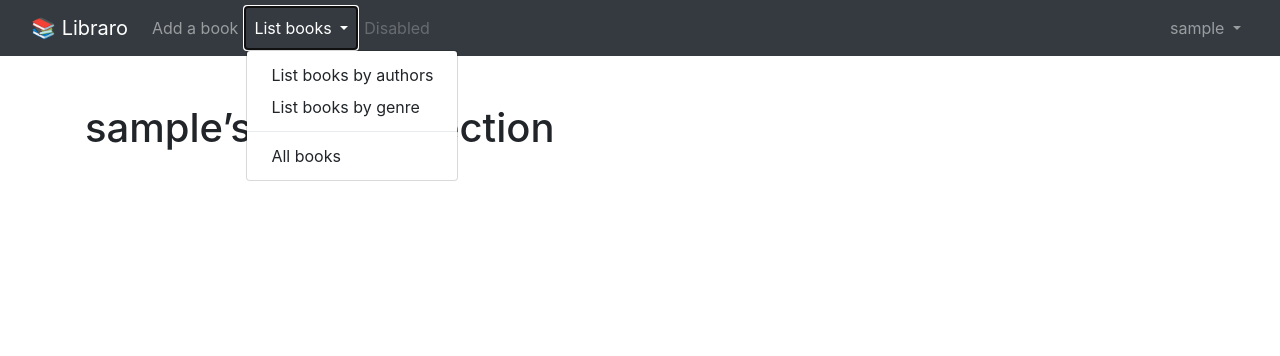
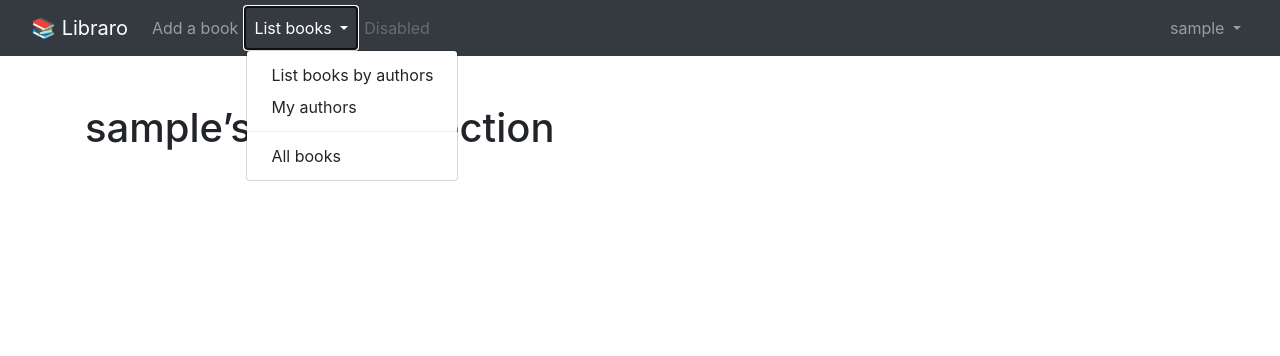
Before and after one commit to philippe-lemaire/libraro, a Flask app: page /my_books in a window 1280 px wide, after a click on "List books". Shown: the top 356 px of the page. Run offline with Flask 2, Linux system fonts and the light colour scheme; the visitor is signed in with stand-in values (Sample User, id 1); data comes from the database, SQL or seed files in the repository; both versions use the stored data as it was after the commit; data that the repository does not hold is empty; some libraries are stand-ins or nearby versions.

Commit message:
view_by_authors working.

```diff
--- a/app/main/views.py
+++ b/app/main/views.py
@@ -1,11 +1,9 @@
-from datetime import datetime, date
-from operator import methodcaller
+from datetime import datetime
 from isbnlib import meta
-from flask import render_template, session, redirect, url_for, flash, request, abort
+from flask import render_template, redirect, url_for, flash, request, abort
 from flask_login import login_required, current_user
-from wtforms.fields.simple import SubmitField
 from . import main
-from app.models import User, Book
+from app.models import Book
 from .forms import IsbnForm, BookForm, BookUpdateForm
 
 from .. import db
@@ -51,15 +49,8 @@ def add_a_book():
         flash(f"{book.title} by {book.authors} has been added to your Libraro.")
         return redirect(url_for("main.index"))
     return render_template(
-        "add_a_book.html", form=form, bookform=bookform, searched=searched
+        "add_a_book.html", form=form, bookform=bookform, searched=searched, book=book
     )
-
-
-@main.route("/my_books")
-@login_required
-def my_books():
-    books = Book.query.filter_by(user_id=current_user.id).all()
-    return render_template("my_books.html", books=books)
 
 
 @main.route("/edit/book/<int:id>", methods=["GET", "POST"])
@@ -86,3 +77,30 @@ def edit_book(id):
     bookform.authors.data = book.authors
     bookform.year.data = book.year
     return render_template("edit_book.html", bookform=bookform, book=book)
+
+
+@main.route("/my_books")
+@login_required
+def my_books():
+    books = Book.query.filter_by(user_id=current_user.id).all()
+    return render_template("my_books.html", books=books)
+
+
+@main.route("/my_books/<authors>")
+@login_required
+def my_books_by_author(authors):
+    books = (
+        Book.query.filter(Book.authors.like(authors))
+        .filter_by(user_id=current_user.id)
+        .all()
+    )
+    return render_template("my_books.html", books=books, authors=authors)
+
+
+@main.route("/my_authors")
+@login_required
+def my_authors():
+    books = Book.query.filter_by(user_id=current_user.id).all()
+    authors = [book.authors for book in books]
+    authors = list(set(authors))
+    return render_template("my_authors.html", authors=authors)
--- a/app/templates/base.html
+++ b/app/templates/base.html
@@ -39,7 +39,7 @@
                         </a>
                         <div class="dropdown-menu" aria-labelledby="navbarDropdown">
                             <a class="dropdown-item" href="#">List books by authors</a>
-                            <a class="dropdown-item" href="#">List books by genre</a>
+                            <a class="dropdown-item" href="{{url_for('main.my_authors')}}">My authors</a>
                             <div class="dropdown-divider"></div>
                             <a class="dropdown-item" href="#">All books</a>
                         </div>
@@ -78,6 +78,15 @@
     <!-- Your page content -->
     <div class="container">
         <br><br>
+        {% with messages = get_flashed_messages() %}
+        {% if messages %}
+        <ul class=flashes>
+            {% for message in messages %}
+            <li>{{ message }}</li>
+            {% endfor %}
+        </ul>
+        {% endif %}
+        {% endwith %}
         {% block content %}{% endblock %}
     </div>
     {% block scripts %}
--- a/app/templates/my_books.html
+++ b/app/templates/my_books.html
@@ -5,22 +5,16 @@ Libraro | My Books
 {% endblock %}
 
 {% block content %}
-<h1>{{ current_user.username }}’s book collection</h1>
+<h1>{{ current_user.username }}’s book collection {% if authors %}by {{ authors }}{% endif %}</h1>
 
 <ul>
     {% for book in books %}
-    <li>{{book.title}} by {{book.authors}}. <a href="{{url_for('main.edit_book', id=book.id)}}">Edit this book</a></li>
+    <li>{{book.title}} by <a href="{{url_for('main.my_books_by_author', authors=book.authors)}}">{{book.authors}}</a>.
+        <a href="{{url_for('main.edit_book', id=book.id)}}">Edit this book</a>
+    </li>
     {% endfor %}
 </ul>
 
-{% with messages = get_flashed_messages() %}
-{% if messages %}
-<ul class=flashes>
-    {% for message in messages %}
-    <li>{{ message }}</li>
-    {% endfor %}
-</ul>
-{% endif %}
-{% endwith %}
+
 
 {% endblock %}
```
Also changed, not shown: app/templates/index.html (+0 -9 lines), app/templates/my_authors.html (added, +19 -0 lines), app/data/data-dev.sqlite.
